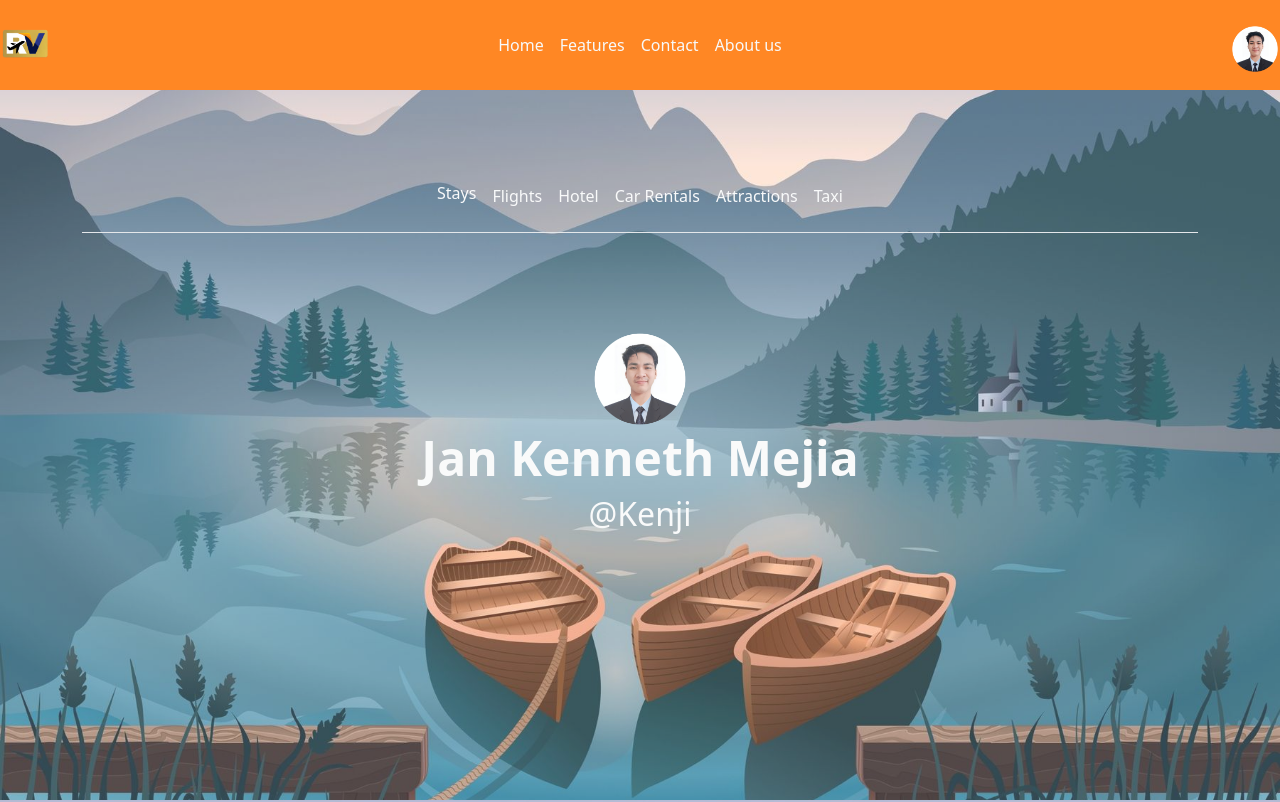
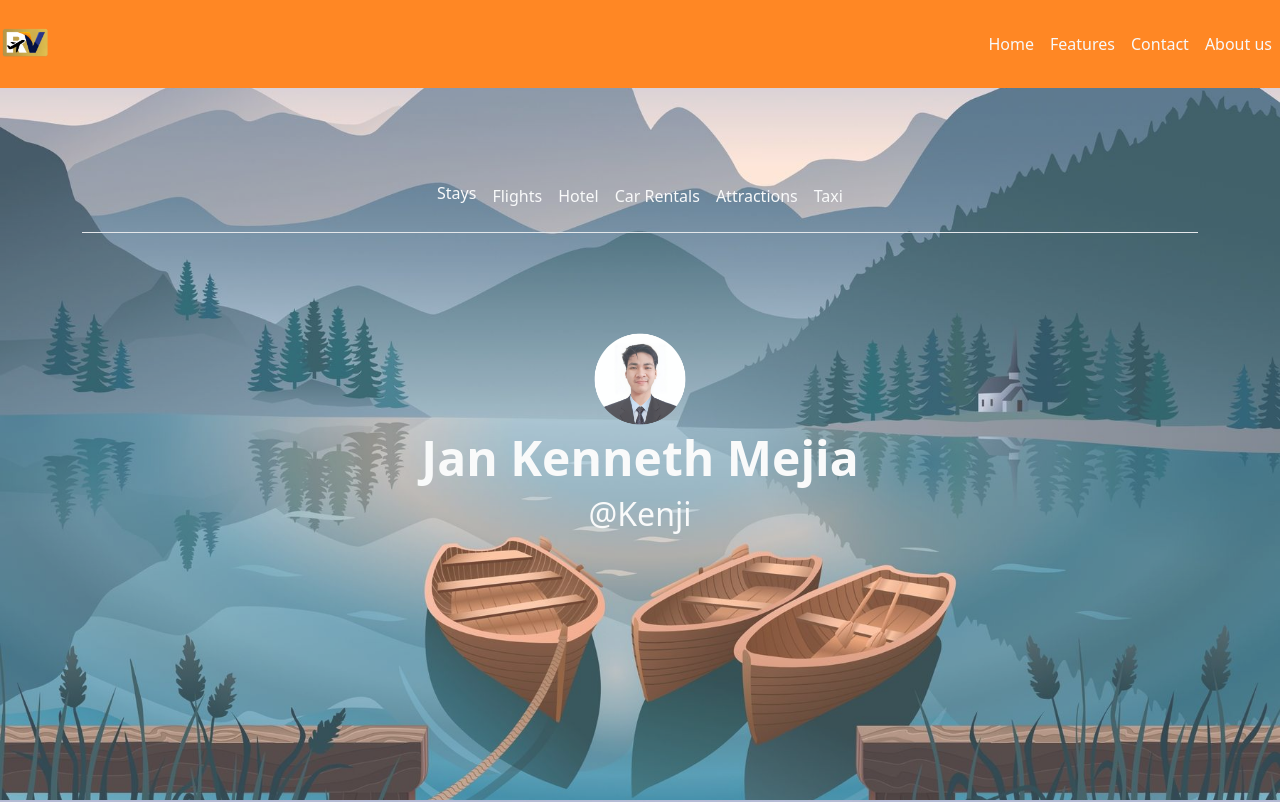
Before and after one commit to psuuc-jkamejia/reservibe-account-profile, a plain HTML site: page index.html in a window 1280 px wide. Shown: the top 802 px of the page. Drawn offline with nearby package versions, Linux system fonts and the light colour scheme.

Commit message:
Update index.html

```diff
--- a/index.html
+++ b/index.html
@@ -26,9 +26,7 @@
           <li><a href="https://psuuc-jkamejia.github.io/reservibe-landingpage/#contact" class="nav-link px-2 text-light">About us</a></li>
         </ul>
 
-        <div class="col-md-3 text-end">
-          <a href="profile.html"><img src="images/designer2.png" alt="Account" width="50" height="50" style="margin-top: 8px;"></a>
-        </div>
+
     </nav>
 
     <section style="background-color: #000000b5; padding-top: 10px;">
```
